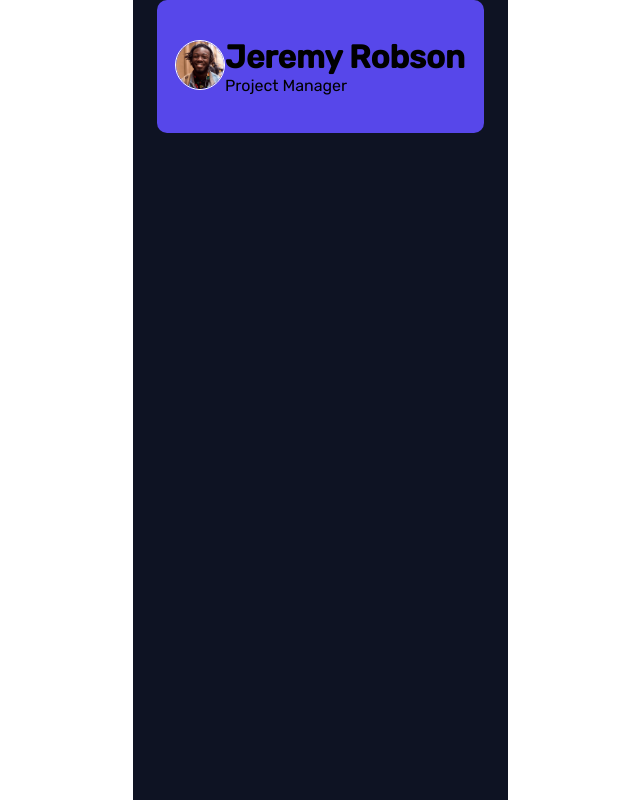
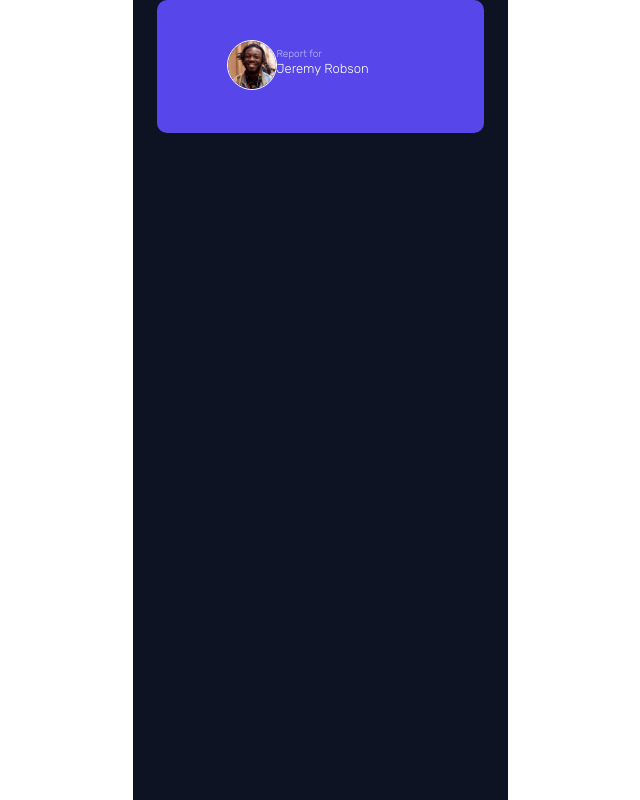
Before and after one commit to Have-Samuel/time-tracking-dashboard, a plain HTML site: page index.html in a window 1280 px wide. Shown: the whole page, without its empty margins (320-960 px from the left). Drawn offline with Linux system fonts and the light colour scheme.

Commit message:
Styling the Person's data

```diff
--- a/index.html
+++ b/index.html
@@ -15,8 +15,8 @@
           <img src="./images/image-jeremy.png" alt="Jeremy Robson">
         </div>
       <div class="person__name">
+        <span>Report for</span>
         <h1>Jeremy Robson</h1>
-        <p>Project Manager</p>
       </div>
     </div>
   </div>
--- a/style.css
+++ b/style.css
@@ -17,6 +17,8 @@ body {
 .container {
   width: 375px;
   height: 100vh;
+
+  /* height: 935px; */
   background-color: #0e1323;
 }
 
@@ -37,3 +39,20 @@ body {
   border-radius: 50%;
   border: 1px solid #fff;
 }
+
+.person__name {
+  width: 137px;
+  height: 50px;
+}
+
+.person__name span {
+  color: #bbc0ff;
+  font-size: 10px;
+  font-weight: 200;
+}
+
+.person__name h1 {
+  color: #fff;
+  font-size: 13px;
+  font-weight: 300;
+}
```
